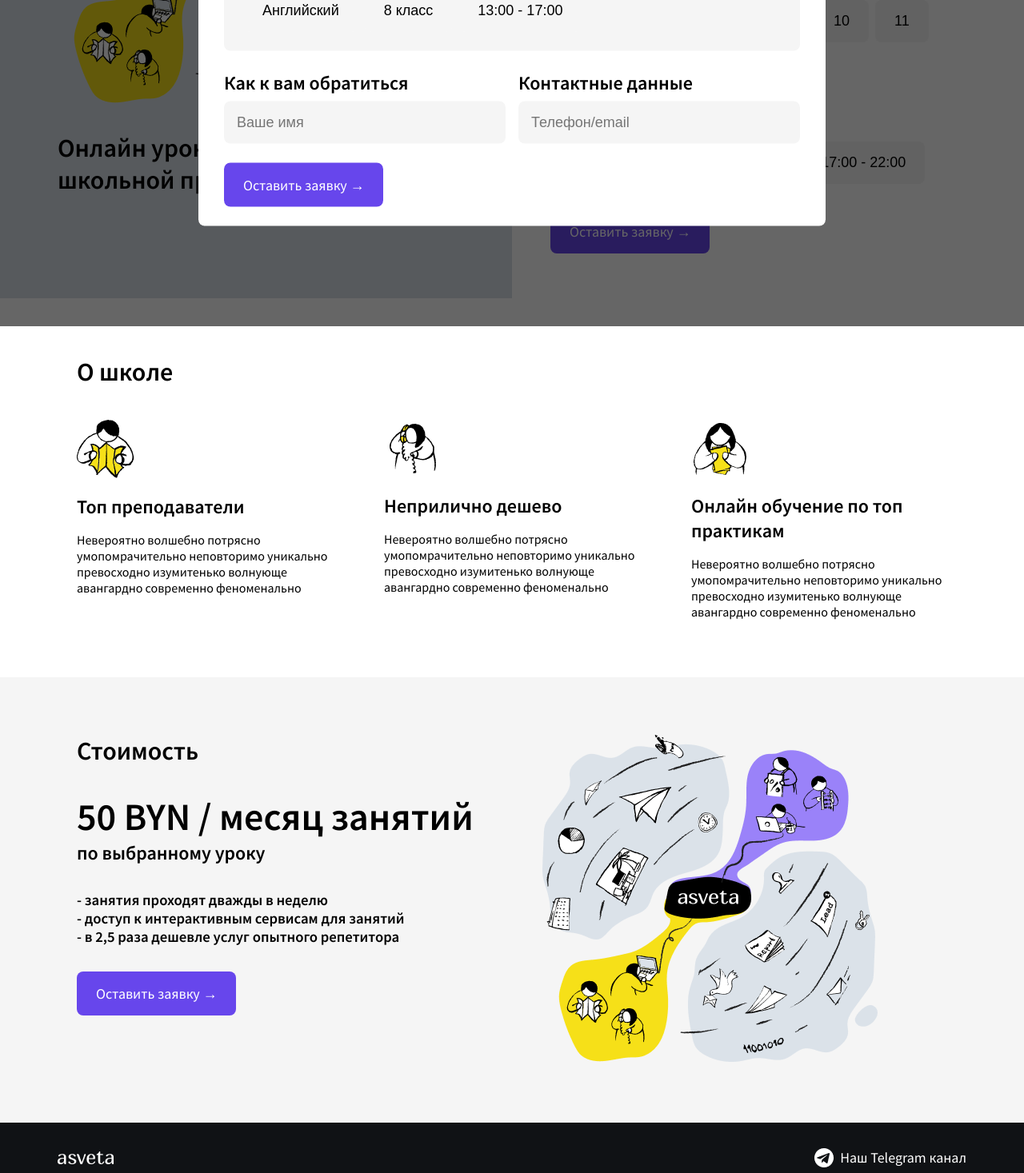
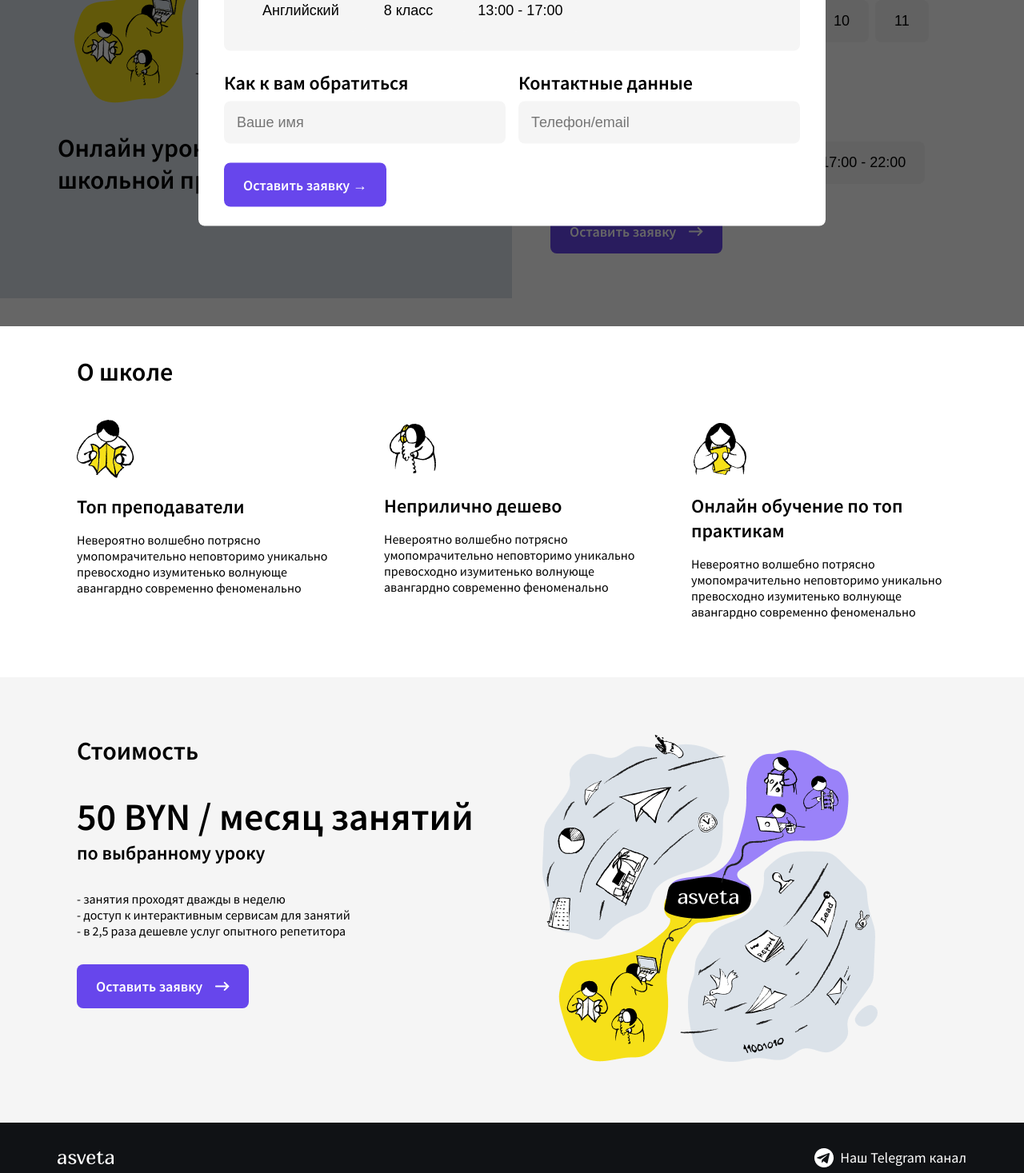
Before and after one commit to asveta/landing, a React (Create React App) app: page / in a window 1280 px wide. Shown: the part 392-1859 px from the top of the page at 80% size. Built offline with nearby package versions, Linux system fonts and the light colour scheme.

Commit message:
Remove applied filters

```diff
--- a/src/App.css
+++ b/src/App.css
@@ -49,7 +49,7 @@ header {
   display: flex;
   align-items: center;
   width: 50%;
-  background-color: #DBE2E9;
+  background-color: #dbe2e9;
   padding: 20px 72px;
 }
 .nav-bar {
@@ -69,20 +69,20 @@ header {
   margin: 0px 16px;
 }
 .header-block:hover {
-  border-bottom: 1px solid #6746EC;
+  border-bottom: 1px solid #6746ec;
 }
 .separator {
   display: inline-block;
   width: 1px;
   height: 24px;
-  background-color: #C4C4C4;
+  background-color: #c4c4c4;
   margin: 0px 16px;
 }
 .showcase {
   display: flex;
 }
 .hero-wrapper {
-  background-color: #DBE2E9;
+  background-color: #dbe2e9;
   width: 50%;
   max-width: 50%;
   padding: 24px 72px 78px;
@@ -102,35 +102,39 @@ header {
 }
 .filter-button {
   background-color: #f5f5f5;
-  border: 1px #DBE2E9;
+  border: 1px #dbe2e9;
   box-sizing: border-box;
   font-size: 18px;
   padding: 16px 24px;
   border-radius: 8px;
   margin: 8px 8px 0px 0px;
+  transition: cubic-bezier(0.165, 0.84, 0.44, 1) 0.3s;
 }
 .filter-button:hover {
-  background-color: #DBE2E9;
+  background-color: #dbe2e9;
   cursor: pointer;
 }
 .filter-button-selected {
-  background-color: #6746EC;
+  background-color: #6746ec;
   color: #fff;
 }
 .filter-button-selected:hover {
-  background-color: #6746EC;
-  cursor: default;
+  background-color: #502fd2;
 }
 .request-button {
-  background-color: #6746EC;
+  background-color: #6746ec;
   box-sizing: border-box;
   font-size: 18px;
+  font-weight: 600;
   padding: 16px 24px;
   border-radius: 8px;
   margin: 32px 0px;
   color: #fff;
   cursor: pointer;
   width: max-content;
+}
+.arrow-icon {
+  margin-left: 16px;
 }
 .hero-img-wrapper {
   margin-bottom: 32px;
@@ -186,8 +190,8 @@ header {
 }
 .modal-bg {
   position: absolute;
-  top:0;
-  left:0;
+  top: 0;
+  left: 0;
   width: 100%;
   height: 100vh;
   background-color: #00000099;
@@ -220,7 +224,7 @@ header {
   margin-top: 8px;
   padding: 16px;
   background-color: #f5f5f5;
-  border: 1px #DBE2E9;
+  border: 1px #dbe2e9;
   border-radius: 8px;
 }
 .contact-input {
--- a/src/App.js
+++ b/src/App.js
@@ -1,19 +1,21 @@
 import React, { useState } from "react";
 import "./App.css";
 
-import Header from "./components/Header"
-import Hero from "./components/Hero"
-import Filter from "./components/Filter"
-import About from "./components/About"
-import Pricing from "./components/Pricing"
-import Footer from "./components/Footer"
-import Modal from "./components/Modal"
+import Header from "./components/Header";
+import Hero from "./components/Hero";
+import Filter from "./components/Filter";
+import About from "./components/About";
+import Pricing from "./components/Pricing";
+import Footer from "./components/Footer";
+import Modal from "./components/Modal";
 
 function App() {
   const [request, setRequest] = useState({});
   const addRequest = (id, category) => {
     let updatedRequest = request;
-    updatedRequest[category] = id;
+    updatedRequest[category] == id
+      ? delete updatedRequest[category]
+      : (updatedRequest[category] = id);
     console.log(updatedRequest);
     setRequest(updatedRequest);
   };
--- a/src/components/CheckboxField.js
+++ b/src/components/CheckboxField.js
@@ -4,7 +4,7 @@ import CheckboxOption from "./CheckboxOption";
 const CheckboxField = ({ options, category, addRequest }) => {
   const [activeCheckbox, setActiveCheckbox] = useState(null);
   const changeActive = (name) => {
-    setActiveCheckbox(name);
+    activeCheckbox == name ? setActiveCheckbox(null) : setActiveCheckbox(name);
   };
   console.log(activeCheckbox);
   return (
--- a/src/components/Filter.js
+++ b/src/components/Filter.js
@@ -1,5 +1,6 @@
 import React from "react";
 import CheckboxField from "./CheckboxField";
+import img_arrow from "../assets/arrow.svg";
 
 const Filter = ({ addRequest }) => {
   return (
@@ -30,7 +31,8 @@ const Filter = ({ addRequest }) => {
       </div>
 
       <div className="request-button">
-        <span>Оставить заявку →</span>
+        <span>Оставить заявку</span>
+        <img className="arrow-icon" src={img_arrow} alt="" />
       </div>
     </div>
   );
--- a/src/components/Pricing.js
+++ b/src/components/Pricing.js
@@ -1,26 +1,29 @@
-import React from 'react';
-import pricing_img from '../assets/hero_img.png';
+import React from "react";
+import pricing_img from "../assets/hero_img.png";
+import img_arrow from "../assets/arrow.svg";
 
-function Pricing () {
-
+function Pricing() {
   return (
     <div className="pricing-section" id="pricing">
       <div className="pricing-wrapper">
         <h1>Стоимость</h1>
-        <h0 className="price">50 BYN / месяц занятий</h0>
+        <h1 className="price">50 BYN / месяц занятий</h1>
         <h2>по выбранному уроку</h2>
         <div className="pricing-points">
-          <h3>- занятия проходят дважды в неделю</h3>
-          <h3>- доступ к интерактивным сервисам для занятий</h3>
-          <h3>- в 2,5 раза дешевле услуг опытного репетитора</h3>
+          <p>- занятия проходят дважды в неделю</p>
+          <p>- доступ к интерактивным сервисам для занятий</p>
+          <p>- в 2,5 раза дешевле услуг опытного репетитора</p>
         </div>
-        <div className="request-button"><span>Оставить заявку →</span></div>
+        <div className="request-button">
+          <span>Оставить заявку</span>
+          <img className="arrow-icon" src={img_arrow} alt="" />
+        </div>
       </div>
       <div className="pricing-img-wrapper">
-        <img src={pricing_img} alt="pricing"/>
+        <img src={pricing_img} alt="pricing" />
       </div>
     </div>
-  )
+  );
 }
 
 export default Pricing;
```
Also changed, not shown: src/assets/arrow.svg (added).
